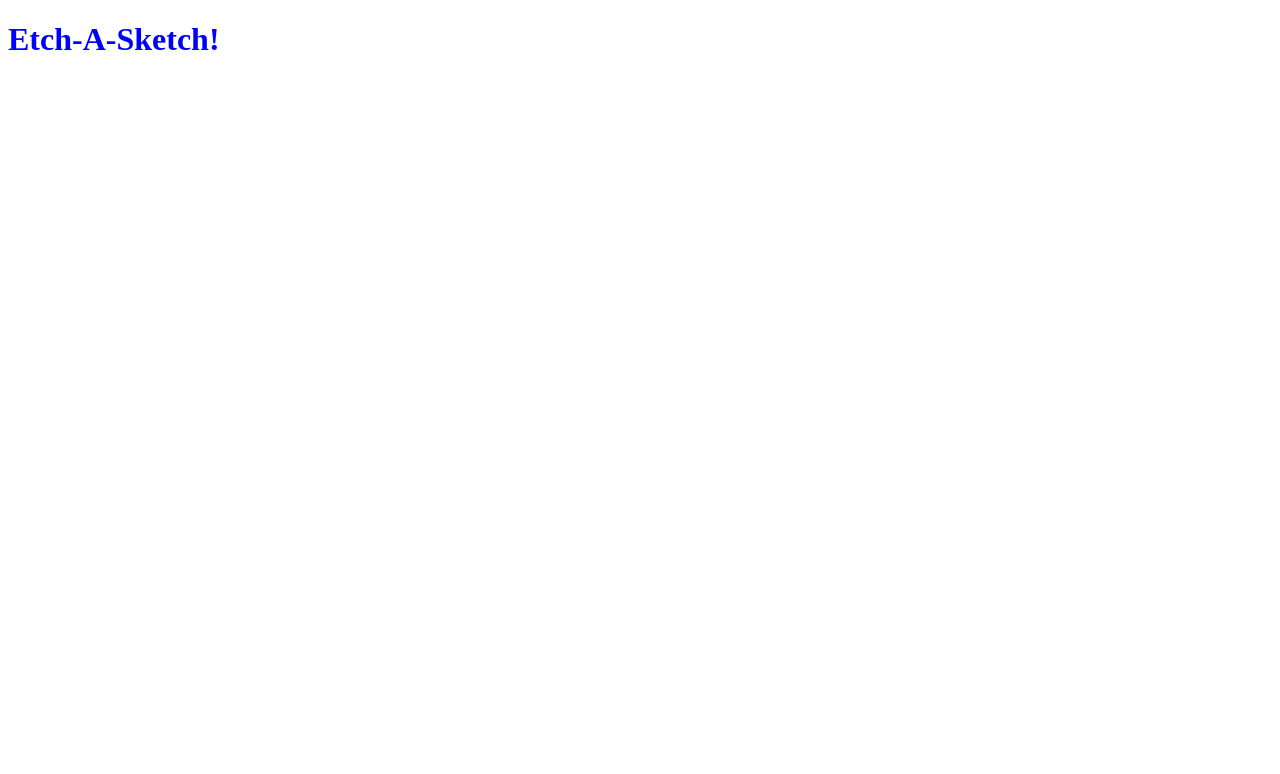
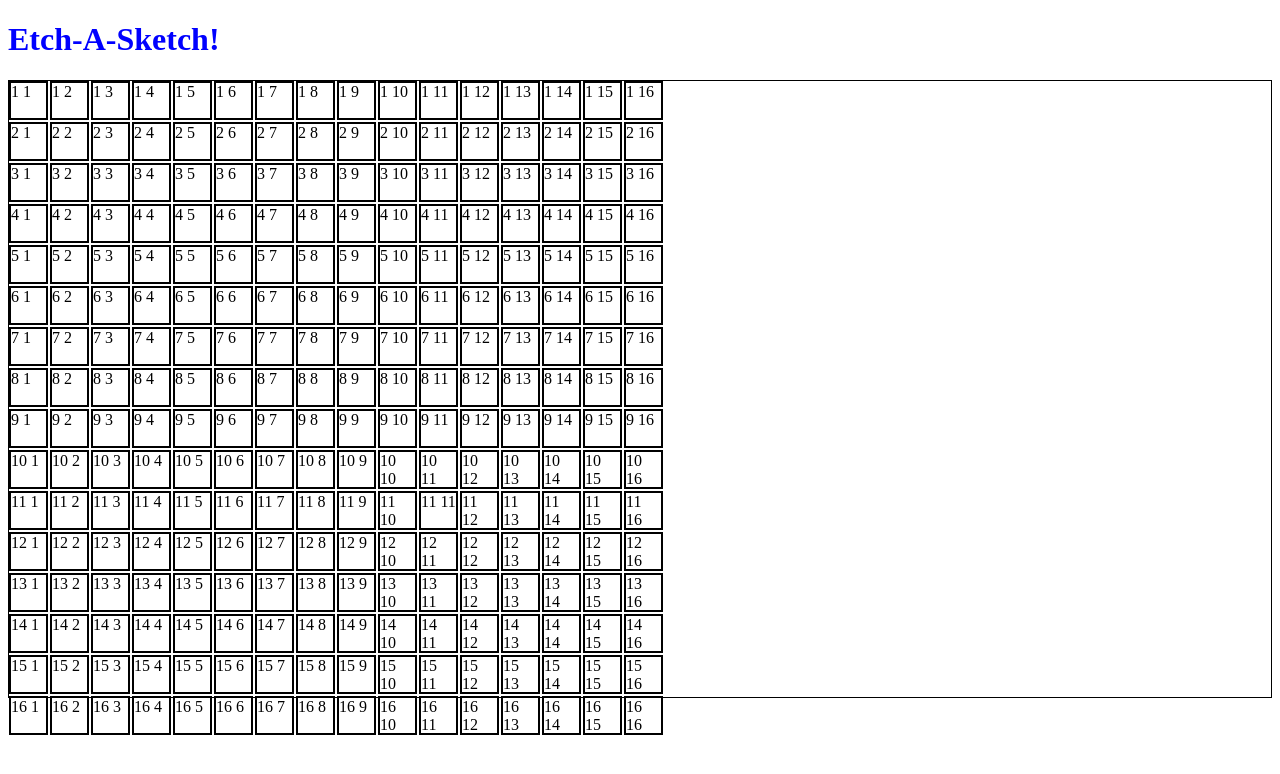
Before and after one commit to pb-bennett/etch-a-sketch, a plain HTML site: page index.html in a window 1280 px wide. Drawn offline with Linux system fonts and the light colour scheme.

Commit message:
grid created.  needs refining

```diff
--- a/script/script.js
+++ b/script/script.js
@@ -1,2 +1,23 @@
-"use strict";
-console.log("Hello World");
+'use strict';
+
+const gridContainer = document.getElementById('grid-container');
+
+const cell = document.createElement('div');
+
+// cell.innerHTML = 'Text';
+// gridContainer.appendChild(cell);
+
+for (let i = 1; i < 17; i++) {
+  for (let j = 1; j < 17; j++) {
+    const cell = document.createElement('div');
+    cell.innerHTML = i.toString() + ' ' + j.toString();
+    cell.className = 'cell';
+    cell.dataset.cell = `${i}--${j}`;
+    cell.style.border = '2px black solid';
+    gridContainer.appendChild(cell);
+  }
+}
+
+// let i = 2;
+// let j = 3;
+// console.log(i.toString() + j.toString());
--- a/style/style.css
+++ b/style/style.css
@@ -4,5 +4,14 @@ h1 {
 
 #grid-container {
   display: grid;
-  grid-template-columns: auto auto;
+  grid-gap: 40px;
+  grid-template-rows: repeat(16, 1px);
+  grid-template-columns: repeat(16, 1px);
+  border: 1px black solid;
 }
+
+.cell {
+  width: 35px;
+  height: 35px;
+  /* display: inline-block; */
+}
```
